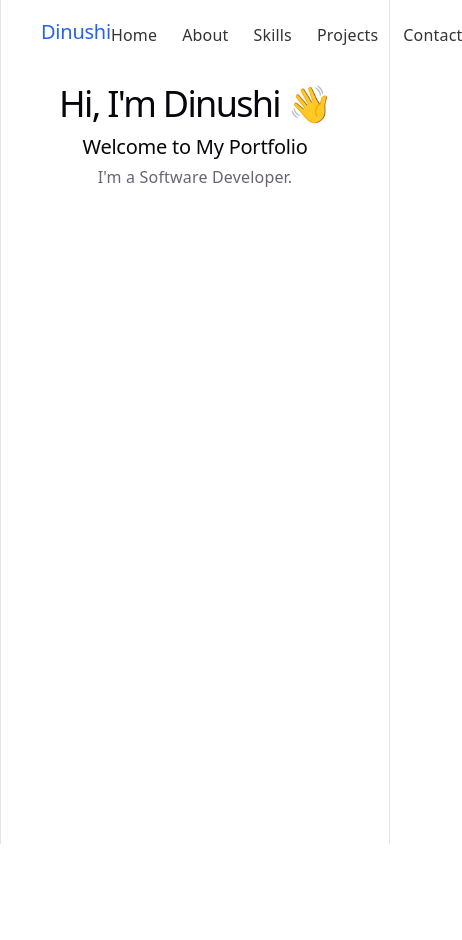
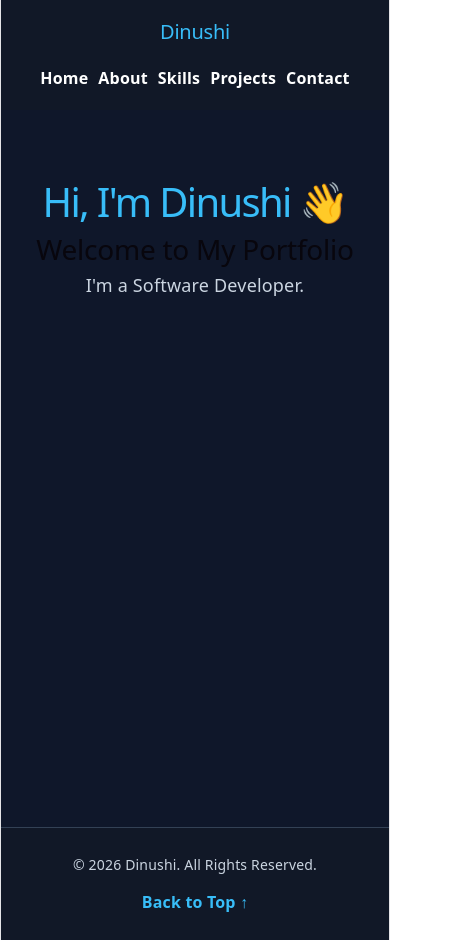
Before and after one commit to HMHansani/my-portfolio, a React (Vite) app: page / in a window 390 px wide. Shown: the whole page, 462 px wide, since content can reach past the window. Before the commit the page ends 844 px from the top, so only its background shows below. Built offline with nearby package versions, Linux system fonts and the light colour scheme.

Commit message:
chore: improve responsive design

```diff
--- a/src/App.css
+++ b/src/App.css
@@ -1,205 +1,58 @@
-.counter {
-  font-size: 16px;
-  padding: 5px 10px;
-  border-radius: 5px;
-  color: var(--accent);
-  background: var(--accent-bg);
-  border: 2px solid transparent;
-  transition: border-color 0.3s;
-  margin-bottom: 24px;
 
-  &:hover {
-    border-color: var(--accent-border);
-  }
-  &:focus-visible {
-    outline: 2px solid var(--accent);
-    outline-offset: 2px;
-  }
+/* ------------------------------
+   Global Layout
+------------------------------ */
+
+* {
+  box-sizing: border-box;
 }
 
-.hero {
-  position: relative;
-
-  .base,
-  .framework,
-  .vite {
-    inset-inline: 0;
-    margin: 0 auto;
-  }
-
-  .base {
-    width: 170px;
-    position: relative;
-    z-index: 0;
-  }
-
-  .framework,
-  .vite {
-    position: absolute;
-  }
-
-  .framework {
-    z-index: 1;
-    top: 34px;
-    height: 28px;
-    transform: perspective(2000px) rotateZ(300deg) rotateX(44deg) rotateY(39deg)
-      scale(1.4);
-  }
-
-  .vite {
-    z-index: 0;
-    top: 107px;
-    height: 26px;
-    width: auto;
-    transform: perspective(2000px) rotateZ(300deg) rotateX(40deg) rotateY(39deg)
-      scale(0.8);
-  }
+html,
+body,
+#root {
+  width: 100%;
+  min-height: 100%;
+  margin: 0;
+  padding: 0;
 }
 
-#center {
+html {
+  scroll-behavior: smooth;
+}
+
+.app {
+  min-height: 100vh;
   display: flex;
   flex-direction: column;
-  gap: 25px;
-  place-content: center;
-  place-items: center;
-  flex-grow: 1;
-
-  @media (max-width: 1024px) {
-    padding: 32px 20px 24px;
-    gap: 18px;
-  }
+  width: 100%;
 }
 
-#next-steps {
+.main-content {
+  flex: 1;
   display: flex;
-  border-top: 1px solid var(--border);
-  text-align: left;
-
-  & > div {
-    flex: 1 1 0;
-    padding: 32px;
-    @media (max-width: 1024px) {
-      padding: 24px 20px;
-    }
-  }
-
-  .icon {
-    margin-bottom: 16px;
-    width: 22px;
-    height: 22px;
-  }
-
-  @media (max-width: 1024px) {
-    flex-direction: column;
-    text-align: center;
-  }
+  flex-direction: column;
 }
 
-#docs {
-  border-right: 1px solid var(--border);
-
-  @media (max-width: 1024px) {
-    border-right: none;
-    border-bottom: 1px solid var(--border);
-  }
-}
-
-#next-steps ul {
-  list-style: none;
-  padding: 0;
-  display: flex;
-  gap: 8px;
-  margin: 32px 0 0;
-
-  .logo {
-    height: 18px;
-  }
-
-  a {
-    color: var(--text-h);
-    font-size: 16px;
-    border-radius: 6px;
-    background: var(--social-bg);
-    display: flex;
-    padding: 6px 12px;
-    align-items: center;
-    gap: 8px;
-    text-decoration: none;
-    transition: box-shadow 0.3s;
-
-    &:hover {
-      box-shadow: var(--shadow);
-    }
-    .button-icon {
-      height: 18px;
-      width: 18px;
-    }
-  }
-
-  @media (max-width: 1024px) {
-    margin-top: 20px;
-    flex-wrap: wrap;
-    justify-content: center;
-
-    li {
-      flex: 1 1 calc(50% - 8px);
-    }
-
-    a {
-      width: 100%;
-      justify-content: center;
-      box-sizing: border-box;
-    }
-  }
-}
-
-#spacer {
-  height: 88px;
-  border-top: 1px solid var(--border);
-  @media (max-width: 1024px) {
-    height: 48px;
-  }
-}
-
-.ticks {
-  position: relative;
-  width: 100%;
-
-  &::before,
-  &::after {
-    content: '';
-    position: absolute;
-    top: -4.5px;
-    border: 5px solid transparent;
-  }
-
-  &::before {
-    left: 0;
-    border-left-color: var(--border);
-  }
-  &::after {
-    right: 0;
-    border-right-color: var(--border);
-  }
-}
+/* ------------------------------
+   Navbar
+------------------------------ */
 
 .navbar {
   display: flex;
-  flex-direction: row;
   justify-content: space-between;
   align-items: center;
   padding: 20px 40px;
-  background-color: #ffffff;
+  background-color: #111827;
+  width: 100%;
 }
 
 .logo {
-  color: #2563eb;
+  color: #38bdf8;
+  cursor: pointer;
 }
 
 .navbar ul {
   display: flex;
-  flex-direction: row;
-  align-items: center;
   gap: 25px;
   list-style: none;
   margin: 0;
@@ -207,150 +60,130 @@
 }
 
 .navbar a {
+  color: white;
   text-decoration: none;
-  color: #333;
-  font-weight: 500;
+  font-weight: bold;
 }
 
 .navbar a:hover {
-  color: #2563eb;
+  color: #38bdf8;
 }
 
+/* ------------------------------
+   Home
+------------------------------ */
 
-/* About Section */
-.about {
-  padding: 100px 60px;
+.home {
+  flex: 1;
+  min-height: 85vh;
+  padding: 80px 60px;
+  background-color: #0f172a;
+  color: white;
   text-align: center;
-  background-color: #111827;
 }
 
-.about h2 {
-  font-size: 36px;
+.home h1 {
   color: #38bdf8;
-  margin-bottom: 30px;
+  font-size: 40px;
 }
 
-.about p {
-  max-width: 750px;
-  margin: 15px auto;
-  font-size: 18px;
-  line-height: 1.8;
-  color: #cbd5e1;
+.home h2 {
+  font-size: 28px;
 }
 
+.home p {
+  color: #cbd5e1;
+  font-size: 18px;
+}
 
+/* ------------------------------
+   About
+------------------------------ */
 
-/* About Section */
 .about {
   min-height: 85vh;
   padding: 80px 60px;
   background-color: #0f172a;
+  color: white;
 }
 
 .about > h1 {
   text-align: center;
-  font-size: 38px;
   color: #38bdf8;
   margin-bottom: 50px;
 }
 
 .about-container {
   display: flex;
-  flex-direction: row;
+  justify-content: center;
   align-items: center;
-  justify-content: center;
-  gap: 60px;
-  max-width: 1000px;
+  gap: 50px;
+  max-width: 1100px;
   margin: auto;
 }
 
 .about-image img {
   width: 280px;
-  height: 330px;
+  height: 280px;
   object-fit: cover;
-  border-radius: 15px;
-  border: 3px solid #38bdf8;
+  border-radius: 50%;
 }
 
 .about-content {
-  flex: 1;
-  max-width: 650px;
-  text-align: left;
+  max-width: 600px;
 }
 
 .about-content h2 {
   color: #38bdf8;
-  font-size: 28px;
-  margin-bottom: 20px;
 }
 
 .about-content p {
   color: #cbd5e1;
-  font-size: 17px;
-  line-height: 1.8;
-  margin-bottom: 15px;
-  max-width: 100%;
+  line-height: 1.7;
 }
 
 .about-content h3 {
-  color: white;
-  margin: 25px 0 15px;
+  color: #38bdf8;
 }
 
 .about-content ul {
   color: #cbd5e1;
-  padding-left: 20px;
   line-height: 2;
 }
 
 .about-content button {
-  margin-top: 25px;
   padding: 12px 25px;
+  margin-top: 15px;
   background-color: #38bdf8;
   color: #0f172a;
   border: none;
-  border-radius: 6px;
+  border-radius: 5px;
+  cursor: pointer;
   font-weight: bold;
-  cursor: pointer;
 }
 
-/* Mobile Responsive */
-@media (max-width: 768px) {
-  .about {
-    padding: 50px 20px;
-  }
-
-  .about-container {
-    flex-direction: column;
-    text-align: center;
-  }
-
-  .about-content {
-    text-align: center;
-  }
-
-  .about-content ul {
-    list-style-position: inside;
-  }
+.about-content button:hover {
+  background-color: #0ea5e9;
 }
 
-/* Skills Section */
+/* ------------------------------
+   Skills
+------------------------------ */
+
 .skills {
   min-height: 85vh;
   padding: 80px 60px;
   background-color: #0f172a;
+  color: white;
   text-align: center;
 }
 
 .skills h1 {
-  font-size: 38px;
   color: #38bdf8;
-  margin-bottom: 20px;
 }
 
 .skills-description {
   color: #cbd5e1;
-  font-size: 17px;
   margin-bottom: 40px;
 }
 
@@ -363,49 +196,37 @@
 }
 
 .skill-card {
+  padding: 25px 15px;
   background-color: #1e293b;
-  color: #f8fafc;
-  padding: 25px 15px;
-  border-radius: 10px;
-  font-size: 18px;
+  color: white;
+  border-radius: 8px;
   font-weight: bold;
-  border: 1px solid #334155;
   transition: 0.3s;
 }
 
 .skill-card:hover {
   transform: translateY(-5px);
-  border-color: #38bdf8;
+  background-color: #334155;
 }
 
-/* Responsive Design */
-@media (max-width: 768px) {
-  .skills {
-    padding: 50px 20px;
-  }
+/* ------------------------------
+   Projects
+------------------------------ */
 
-  .skills-container {
-    grid-template-columns: repeat(2, 1fr);
-  }
-}
-
-/* Projects Section */
 .projects {
   min-height: 85vh;
   padding: 80px 60px;
   background-color: #0f172a;
+  color: white;
   text-align: center;
 }
 
 .projects h1 {
-  font-size: 38px;
   color: #38bdf8;
-  margin-bottom: 20px;
 }
 
 .projects-description {
   color: #cbd5e1;
-  font-size: 17px;
   margin-bottom: 40px;
 }
 
@@ -418,68 +239,52 @@
 }
 
 .project-card {
+  padding: 25px;
   background-color: #1e293b;
-  padding: 30px 20px;
-  border-radius: 12px;
-  border: 1px solid #334155;
+  border-radius: 8px;
   text-align: left;
   transition: 0.3s;
 }
 
 .project-card:hover {
   transform: translateY(-5px);
-  border-color: #38bdf8;
 }
 
 .project-card h2 {
   color: #38bdf8;
-  margin-bottom: 15px;
 }
 
 .project-card p {
   color: #cbd5e1;
-  line-height: 1.7;
-  margin-bottom: 20px;
+  line-height: 1.6;
 }
 
 .project-card h4 {
   color: white;
-  margin-bottom: 10px;
 }
 
 .project-card span {
   color: #94a3b8;
-  font-size: 14px;
 }
 
-/* Responsive Design */
-@media (max-width: 768px) {
-  .projects {
-    padding: 50px 20px;
-  }
+/* ------------------------------
+   Contact
+------------------------------ */
 
-  .projects-container {
-    grid-template-columns: 1fr;
-  }
-}
-
-/* Contact Section */
 .contact {
   min-height: 85vh;
   padding: 80px 60px;
   background-color: #0f172a;
+  color: white;
   text-align: center;
 }
 
 .contact h1 {
-  font-size: 38px;
   color: #38bdf8;
-  margin-bottom: 20px;
 }
 
 .contact-description {
   color: #cbd5e1;
-  font-size: 17px;
   margin-bottom: 40px;
 }
 
@@ -490,29 +295,27 @@
   gap: 60px;
   max-width: 1000px;
   margin: auto;
+  text-align: left;
 }
 
-.contact-info {
+.contact-info,
+.contact-form {
   flex: 1;
-  text-align: left;
 }
 
 .contact-info h2 {
   color: #38bdf8;
-  margin-bottom: 25px;
 }
 
 .contact-info p {
   color: #cbd5e1;
-  margin-bottom: 20px;
-  font-size: 17px;
+  line-height: 1.8;
 }
 
 .contact-form {
-  flex: 1;
   display: flex;
   flex-direction: column;
-  gap: 18px;
+  gap: 15px;
 }
 
 .contact-form input,
@@ -520,10 +323,10 @@
   width: 100%;
   padding: 14px;
   border: 1px solid #334155;
-  border-radius: 8px;
+  border-radius: 5px;
   background-color: #1e293b;
   color: white;
-  font-size: 16px;
+  font-size: 15px;
 }
 
 .contact-form input::placeholder,
@@ -536,8 +339,7 @@
   background-color: #38bdf8;
   color: #0f172a;
   border: none;
-  border-radius: 8px;
-  font-size: 16px;
+  border-radius: 5px;
   font-weight: bold;
   cursor: pointer;
 }
@@ -546,19 +348,100 @@
   background-color: #0ea5e9;
 }
 
-/* Responsive Design */
+/* ------------------------------
+   Footer
+------------------------------ */
+
+.footer {
+  display: flex;
+  justify-content: space-between;
+  align-items: center;
+  gap: 15px;
+  padding: 25px 60px;
+  margin-top: auto;
+  background-color: #111827;
+  border-top: 1px solid #334155;
+}
+
+.footer p {
+  color: #cbd5e1;
+  font-size: 14px;
+  margin: 0;
+}
+
+.footer a {
+  color: #38bdf8;
+  text-decoration: none;
+  font-weight: bold;
+}
+
+.footer a:hover {
+  color: #0ea5e9;
+}
+
+/* ------------------------------
+   Responsive Design
+------------------------------ */
+
 @media (max-width: 768px) {
-  .contact {
-    padding: 50px 20px;
+  .navbar {
+    flex-direction: column;
+    gap: 15px;
+    padding: 20px;
   }
 
+  .navbar ul {
+    flex-wrap: wrap;
+    justify-content: center;
+    gap: 15px;
+  }
+
+  .about,
+  .skills,
+  .projects,
+  .contact,
+  .home {
+    padding: 60px 20px;
+  }
+
+  .about-container,
   .contact-container {
     flex-direction: column;
-    gap: 35px;
+    align-items: center;
+    text-align: center;
+  }
+
+  .about-image img {
+    width: 220px;
+    height: 220px;
+  }
+
+  .skills-container {
+    grid-template-columns: repeat(2, 1fr);
+  }
+
+  .projects-container {
+    grid-template-columns: 1fr;
   }
 
   .contact-info,
   .contact-form {
     width: 100%;
   }
+
+  .footer {
+    flex-direction: column;
+    text-align: center;
+    padding: 25px 20px;
+  }
 }
+
+@media (max-width: 400px) {
+  .skills-container {
+    grid-template-columns: 1fr;
+  }
+
+  .navbar ul {
+    gap: 10px;
+  }
+}
--- a/src/App.tsx
+++ b/src/App.tsx
@@ -2,20 +2,24 @@
 import { useState } from 'react'
 import Navbar from './components/Navbar'
 import About from './components/About'
-import './App.css'
 import Skills from './components/Skills'
 import Projects from './components/Projects'
 import Contact from './components/Contact'
+import Footer from './components/Footer'
+import './App.css'
 
 function App() {
   const [activePage, setActivePage] = useState('home')
 
   return (
-    <>
+    <div className="app">
+
       <Navbar onNavigate={setActivePage} />
 
+      <main className="main-content">
+
         {activePage === 'home' && (
-        <section id="home">
+          <section id="home" className="home">
             <h1>Hi, I'm Dinushi 👋</h1>
             <h2>Welcome to My Portfolio</h2>
             <p>I'm a Software Developer.</p>
@@ -26,7 +30,12 @@ function App() {
         {activePage === 'skills' && <Skills />}
         {activePage === 'projects' && <Projects />}
         {activePage === 'contact' && <Contact />}
-    </>
+
+      </main>
+
+      <Footer />
+
+    </div>
   )
 }
 
--- /dev/null
+++ b/src/components/Footer.tsx
@@ -0,0 +1,15 @@
+
+function Footer() {
+  return (
+    <footer className="footer">
+      <p>
+        © {new Date().getFullYear()} Dinushi.
+        All Rights Reserved.
+      </p>
+
+      <a href="#home">Back to Top ↑</a>
+    </footer>
+  )
+}
+
+export default Footer
--- a/src/index.css
+++ b/src/index.css
@@ -109,3 +109,26 @@ code {
   padding: 4px 8px;
   background: var(--code-bg);
 }
+
+html,
+body,
+#root {
+  width: 100%;
+  min-width: 0;
+  min-height: 100%;
+  margin: 0;
+}
+
+body {
+  display: block;
+}
+
+#root {
+  max-width: none;
+  padding: 0;
+  text-align: left;
+}
+
+* {
+  box-sizing: border-box;
+}
```
Lines whose indentation alone changed are shown as unchanged.
